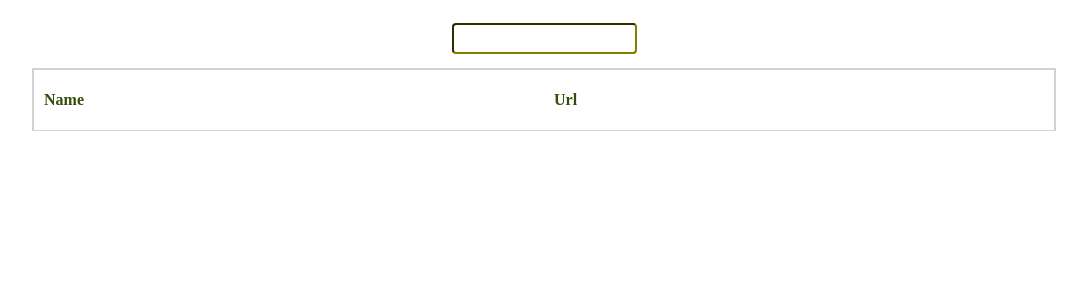
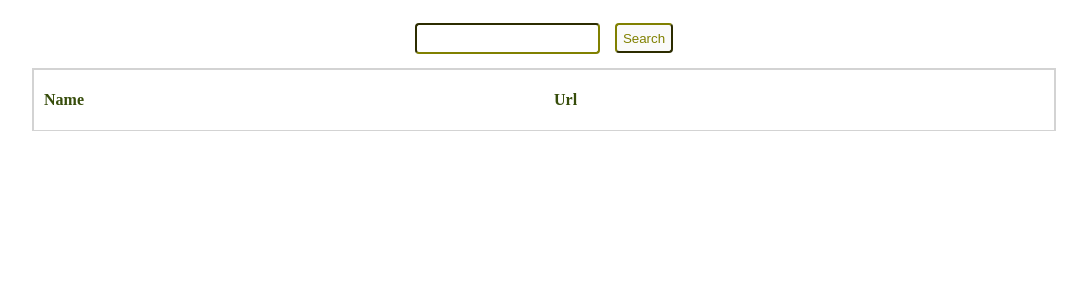
Before and after one commit to miguelmartinpas/github-search, a React app: page / in a window 1280 px wide. Shown: the top 300 px of the page, without its empty margins (96-1183 px from the left). Built offline with nearby package versions, Linux system fonts and the light colour scheme; the HTML template or start-up script is replaced by a standard one.

Commit message:
Add button to Search

```diff
--- a/src/components/molecules/Search/Search.styles.less
+++ b/src/components/molecules/Search/Search.styles.less
@@ -5,3 +5,12 @@
     border-width: 2px;
     border-radius: 4px;
 }
+
+.ml-button {
+    margin-left: 15px;
+    color: olive;
+    border-color: olive;
+    height: 30px;
+    border-width: 2px;
+    border-radius: 4px;
+}
--- a/src/components/molecules/Search/Search.tsx
+++ b/src/components/molecules/Search/Search.tsx
@@ -1,4 +1,4 @@
-import React from 'react';
+import React, { useState } from 'react';
 import './Search.styles.less';
 
 export interface ISearch {
@@ -7,15 +7,22 @@ export interface ISearch {
 }
 
 const Search = ({ value = '', onChange }: ISearch): React.ReactElement => {
+    const [term, setTerm] = useState(value);
+
     return (
+        <div>
             <input
                 className="ml-search"
                 type="text"
-            value={value}
+                value={term}
                 onChange={(event: React.ChangeEvent<HTMLInputElement>) => {
-                onChange(event.currentTarget.value);
+                    setTerm(event.currentTarget.value);
                 }}
             />
+            <button type="button" className="ml-button" onClick={() => onChange(term)} disabled={term === ''}>
+                Search
+            </button>
+        </div>
     );
 };
 
--- a/src/components/organisms/Dashboard/Dashboard.tsx
+++ b/src/components/organisms/Dashboard/Dashboard.tsx
@@ -8,7 +8,6 @@ import './Dashboard.styles.less';
 interface Props {}
 
 interface State {
-    term: string;
     items: any[];
     loading: boolean;
 }
@@ -21,7 +20,6 @@ class Dashboard extends React.Component<Props, State> {
     constructor(props: Props) {
         super(props);
         this.state = {
-            term: '',
             items: [],
             loading: false,
         };
@@ -30,26 +28,19 @@ class Dashboard extends React.Component<Props, State> {
     }
 
     private onChangeValueToSearch = (term: string) => {
-        this.setState({ term });
-        if (this.hasMinimumCharsToSearch(term)) {
-            this.setState({ loading: true });
-            this.githubApi.search(term).then((items) => this.setState({ items, loading: false }));
-        }
-    };
-
-    private hasMinimumCharsToSearch = (term: string): boolean => {
-        return term.length > this.minCharsToSearch;
+        this.setState({ loading: true });
+        this.githubApi.search(term).then((items) => this.setState({ items, loading: false }));
     };
 
     private renderSearch(): React.ReactElement {
-        const { term, loading } = this.state;
+        const { loading } = this.state;
 
         return (
             <div className="dashboard-header">
                 <div className="dashboard-loading">
                     <Loading width={15} hidden={!loading} />
                 </div>
-                <Search value={term} onChange={this.onChangeValueToSearch} />
+                <Search value="" onChange={this.onChangeValueToSearch} />
             </div>
         );
     }
```
Also changed, not shown: 1 other file (tests, documents, lock files or other folders). Lines whose indentation alone changed are shown as unchanged.
